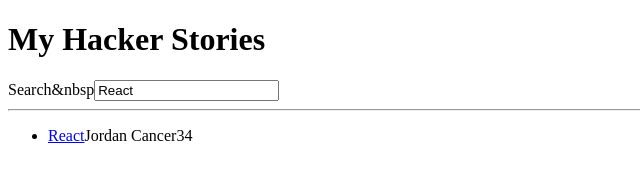
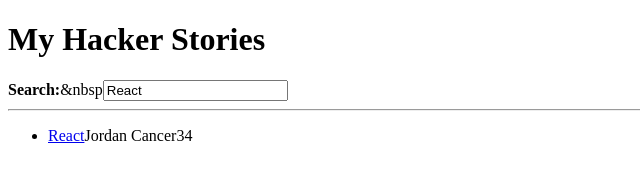
Before and after one commit to HorvathTeddy/road-to-react, a React (Create React App) app: page / in a window 1280 px wide. Shown: the top 171 px of the page, without its empty margins (0-640 px from the left). Built offline with nearby package versions, Linux system fonts and the light colour scheme.

Commit message:
Implemented component composition

```diff
--- a/src/App.js
+++ b/src/App.js
@@ -53,11 +53,11 @@
       {/* B */}
       <InputWithLabel
         id='search'
-        label='Search'
         value={searchTerm}
         onInputChange={handleSearch}
-      />
-
+      >
+        <strong>Search:</strong>
+      </InputWithLabel>
       <hr/>
 
       <List list={searchedStories}/>
@@ -65,9 +65,9 @@
   );
 }
 
-const InputWithLabel = ({ id, label, value, type = 'text', onInputChange }) => (
+const InputWithLabel = ({ id, value, type = 'text', onInputChange, children }) => (
 <>
-<label htmlFor='search'>{label}</label>
+<label htmlFor='search'>{children}</label>
 &nbsp
 <input
   id={id}
```
